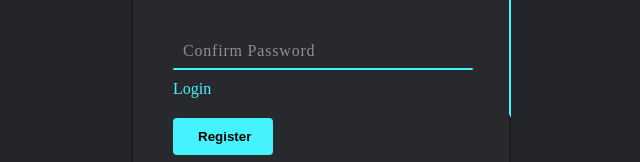
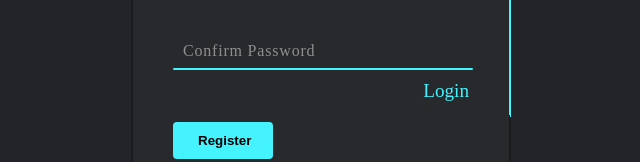
Before and after one commit to MaheshGadkarYash/Practice-Project, a React (Create React App) app: page /registration in a window 1280 px wide. Shown: the part 466-628 px from the top of the page, without its empty margins (319-959 px from the left). Built offline with nearby package versions, Linux system fonts and the light colour scheme; a web font is replaced by a local one.

Commit message:
login ui fixed

```diff
--- a/src/container/Registration/Registration.css
+++ b/src/container/Registration/Registration.css
@@ -122,21 +122,20 @@
   height: 44px;
 }
 
-.links {
+.link {
   display: flex;
-  justify-content: space-between;
+  justify-content: flex-end;
 }
 
-.links a {
+.link a {
   margin: 10px 0;
-  font-size: 1em;
-  color: #8f8f8f;
+  font-size: 1.2em;
+  color: #45f3ff;
   text-decoration: none;
 }
 
-.links a:hover,
-.links a:nth-child(1) {
-  color: #45f3ff;
+.link a:hover {
+  color: #8f8f8f;
 }
 
 input[type="submit"] {
--- a/src/container/Registration/Registration.jsx
+++ b/src/container/Registration/Registration.jsx
@@ -29,7 +29,7 @@ const Registration = () => {
             <span>Confirm Password</span>
             <i></i>
           </div>
-          <div className="links">
+          <div className="link">
             <Link to="/login"> Login</Link>
           </div>
           <input type="submit" value="Register" />
```
